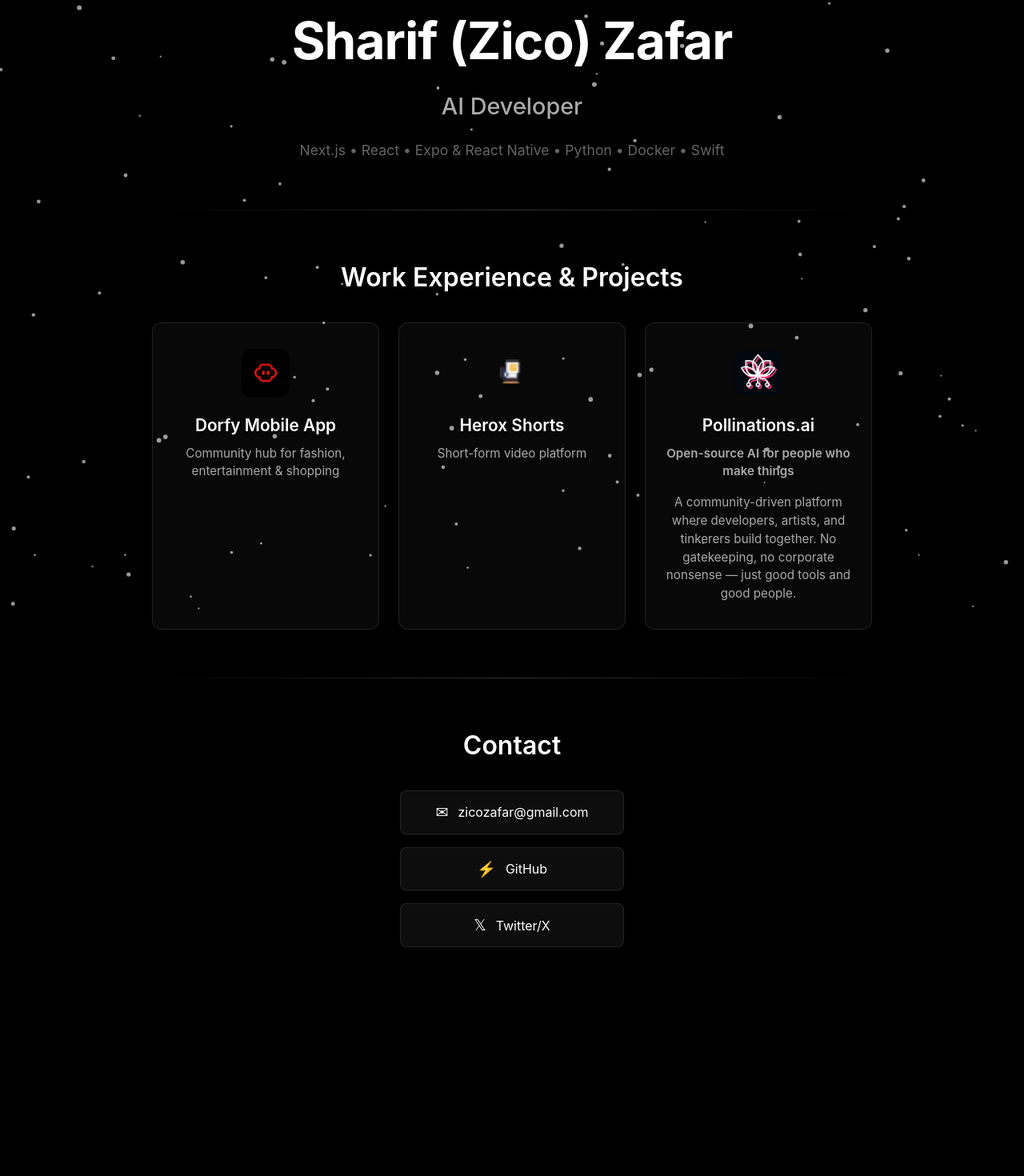
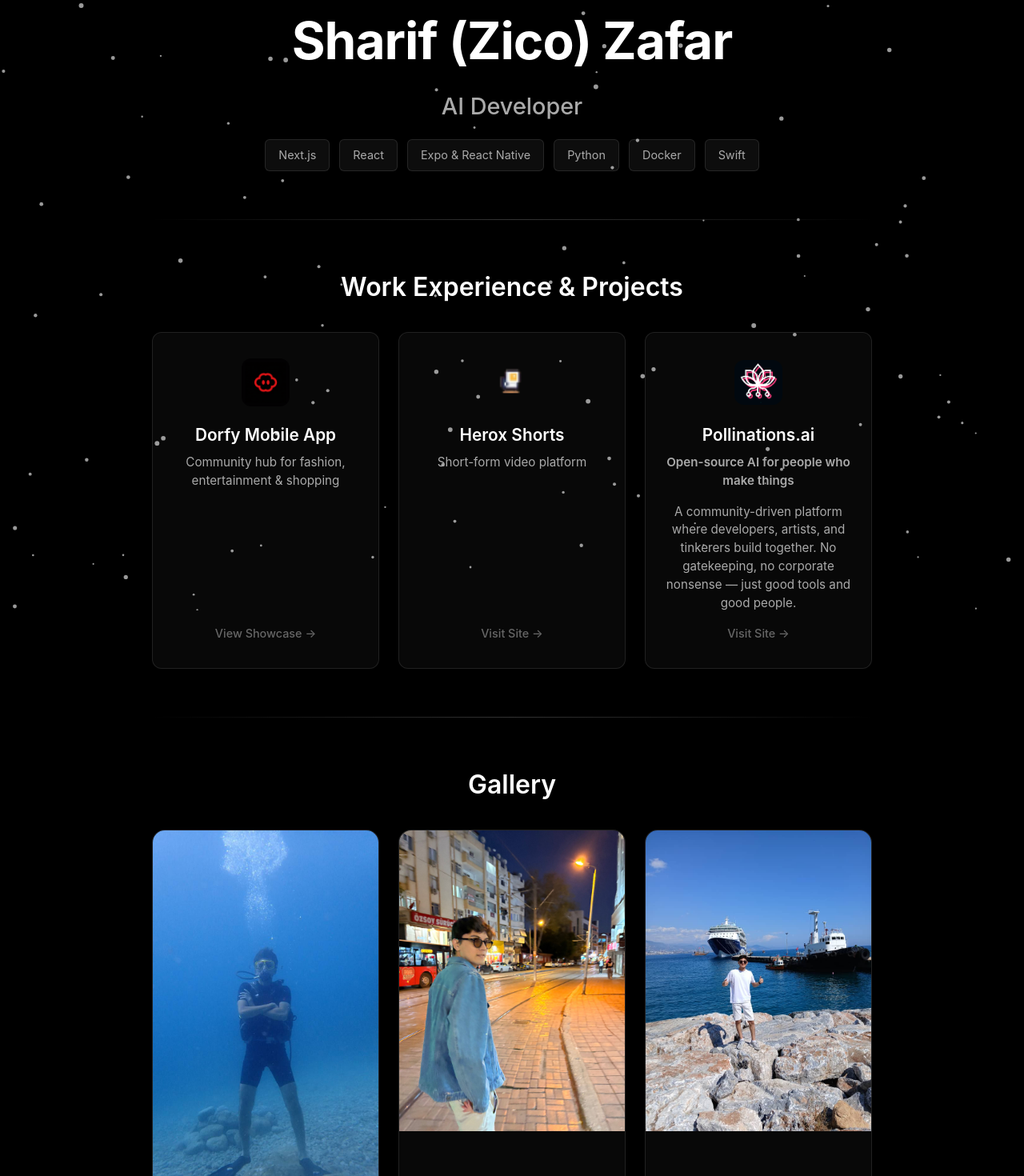
Before and after one commit to ZicoZ7/dorfyplan, a Next.js app: page /dorfyplan/ in a window 1280 px wide. Shown: the part 37-1507 px from the top of the page at 80% size. Before the commit the page ends 1301 px from the top, so only its background shows below. Built offline with nearby package versions, Linux system fonts and the light colour scheme.

Commit message:
Initial commit

```diff
--- a/app/page.tsx
+++ b/app/page.tsx
@@ -73,7 +73,14 @@
           <div className="header-section">
             <h1 className="name">Sharif (Zico) Zafar</h1>
             <p className="title">AI Developer</p>
-            <p className="skills">Next.js • React • Expo & React Native • Python • Docker • Swift</p>
+            <div className="skills-wrapper">
+              <span className="skill-item">Next.js</span>
+              <span className="skill-item">React</span>
+              <span className="skill-item">Expo & React Native</span>
+              <span className="skill-item">Python</span>
+              <span className="skill-item">Docker</span>
+              <span className="skill-item">Swift</span>
+            </div>
           </div>
 
           <div className="divider"></div>
@@ -82,7 +89,7 @@
             <h2 className="section-title">Work Experience & Projects</h2>
 
             <div className="project-grid">
-              <Link href="/showcase" className="project-card">
+              <Link href="/mobile-app" className="project-card">
                 <div className="project-logo">
                   <Image
                     src={getAssetPath("/dofylogogo.png")}
@@ -93,6 +100,7 @@
                 </div>
                 <h3>Dorfy Mobile App</h3>
                 <p>Community hub for fashion, entertainment & shopping</p>
+                <div className="visit-indicator">View Showcase →</div>
               </Link>
 
               <a
@@ -111,6 +119,7 @@
                 </div>
                 <h3>Herox Shorts</h3>
                 <p>Short-form video platform</p>
+                <div className="visit-indicator">Visit Site →</div>
               </a>
 
               <a
@@ -130,7 +139,43 @@
                 <h3>Pollinations.ai</h3>
                 <p className="opensource-tag">Open-source AI for people who make things</p>
                 <p className="project-desc">A community-driven platform where developers, artists, and tinkerers build together. No gatekeeping, no corporate nonsense — just good tools and good people.</p>
+                <div className="visit-indicator">Visit Site →</div>
               </a>
+            </div>
+          </section>
+
+          <div className="divider"></div>
+
+          <section className="gallery-section">
+            <h2 className="section-title">Gallery</h2>
+            <div className="photo-grid">
+              <div className="photo-card">
+                <Image
+                  src={getAssetPath("/photo.jpg")}
+                  alt="Photo 1"
+                  width={400}
+                  height={400}
+                  className="gallery-photo"
+                />
+              </div>
+              <div className="photo-card">
+                <Image
+                  src={getAssetPath("/photo1.jpg")}
+                  alt="Photo 2"
+                  width={400}
+                  height={400}
+                  className="gallery-photo"
+                />
+              </div>
+              <div className="photo-card">
+                <Image
+                  src={getAssetPath("/photo2.jpg")}
+                  alt="Photo 3"
+                  width={400}
+                  height={400}
+                  className="gallery-photo"
+                />
+              </div>
             </div>
           </section>
 
@@ -233,6 +278,50 @@
           line-height: 1.6;
         }
 
+        .skills-wrapper {
+          display: flex;
+          flex-wrap: wrap;
+          gap: 12px;
+          justify-content: center;
+          margin-top: 20px;
+        }
+
+        .skill-item {
+          padding: 8px 16px;
+          background: rgba(255, 255, 255, 0.05);
+          border: 1px solid rgba(255, 255, 255, 0.1);
+          border-radius: 6px;
+          font-size: 0.9rem;
+          color: #aaa;
+          animation: skillFadeIn 0.6s ease-out backwards;
+          transition: all 0.3s ease;
+        }
+
+        .skill-item:nth-child(1) { animation-delay: 0.1s; }
+        .skill-item:nth-child(2) { animation-delay: 0.2s; }
+        .skill-item:nth-child(3) { animation-delay: 0.3s; }
+        .skill-item:nth-child(4) { animation-delay: 0.4s; }
+        .skill-item:nth-child(5) { animation-delay: 0.5s; }
+        .skill-item:nth-child(6) { animation-delay: 0.6s; }
+
+        .skill-item:hover {
+          background: rgba(255, 255, 255, 0.1);
+          border-color: rgba(255, 255, 255, 0.3);
+          transform: translateY(-2px) scale(1.05);
+          color: #fff;
+        }
+
+        @keyframes skillFadeIn {
+          from {
+            opacity: 0;
+            transform: translateY(10px) scale(0.95);
+          }
+          to {
+            opacity: 1;
+            transform: translateY(0) scale(1);
+          }
+        }
+
         .divider {
           width: 100%;
           height: 1px;
@@ -264,17 +353,50 @@
           padding: 32px 24px;
           text-decoration: none;
           color: #fff;
-          transition: all 0.3s ease;
+          transition: all 0.4s cubic-bezier(0.4, 0, 0.2, 1);
           display: flex;
           flex-direction: column;
           align-items: center;
           text-align: center;
+          position: relative;
+          overflow: hidden;
+        }
+
+        .project-card::before {
+          content: '';
+          position: absolute;
+          top: 0;
+          left: 0;
+          right: 0;
+          bottom: 0;
+          background: radial-gradient(circle at center, rgba(255, 255, 255, 0.1) 0%, transparent 70%);
+          opacity: 0;
+          transition: opacity 0.4s ease;
         }
 
         .project-card:hover {
           background: rgba(255, 255, 255, 0.08);
           border-color: rgba(255, 255, 255, 0.3);
-          transform: translateY(-4px);
+          transform: translateY(-8px) scale(1.02);
+          box-shadow: 0 20px 40px rgba(0, 0, 0, 0.4);
+        }
+
+        .project-card:hover::before {
+          opacity: 1;
+        }
+
+        .visit-indicator {
+          margin-top: auto;
+          padding-top: 16px;
+          font-size: 0.9rem;
+          color: #666;
+          font-weight: 500;
+          transition: all 0.3s ease;
+        }
+
+        .project-card:hover .visit-indicator {
+          color: #fff;
+          transform: translateX(4px);
         }
 
         .project-logo {
@@ -312,6 +434,57 @@
           margin-top: 8px;
           font-size: 0.9rem;
           color: #888;
+        }
+
+        .gallery-section {
+          margin-bottom: 60px;
+        }
+
+        .photo-grid {
+          display: grid;
+          grid-template-columns: repeat(auto-fit, minmax(250px, 1fr));
+          gap: 24px;
+        }
+
+        .photo-card {
+          border-radius: 16px;
+          overflow: hidden;
+          background: rgba(255, 255, 255, 0.03);
+          border: 1px solid rgba(255, 255, 255, 0.1);
+          transition: all 0.4s cubic-bezier(0.4, 0, 0.2, 1);
+          animation: photoFadeIn 0.8s ease-out backwards;
+        }
+
+        .photo-card:nth-child(1) { animation-delay: 0.1s; }
+        .photo-card:nth-child(2) { animation-delay: 0.2s; }
+        .photo-card:nth-child(3) { animation-delay: 0.3s; }
+
+        .photo-card:hover {
+          transform: translateY(-8px) scale(1.05);
+          border-color: rgba(255, 255, 255, 0.3);
+          box-shadow: 0 20px 40px rgba(0, 0, 0, 0.5);
+        }
+
+        .gallery-photo {
+          width: 100%;
+          height: auto;
+          display: block;
+          transition: transform 0.4s ease;
+        }
+
+        .photo-card:hover .gallery-photo {
+          transform: scale(1.1);
+        }
+
+        @keyframes photoFadeIn {
+          from {
+            opacity: 0;
+            transform: translateY(30px) scale(0.9);
+          }
+          to {
+            opacity: 1;
+            transform: translateY(0) scale(1);
+          }
         }
 
         .contact-section {
```
